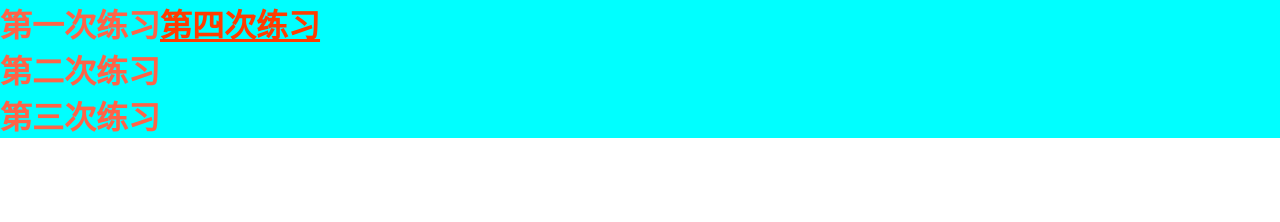
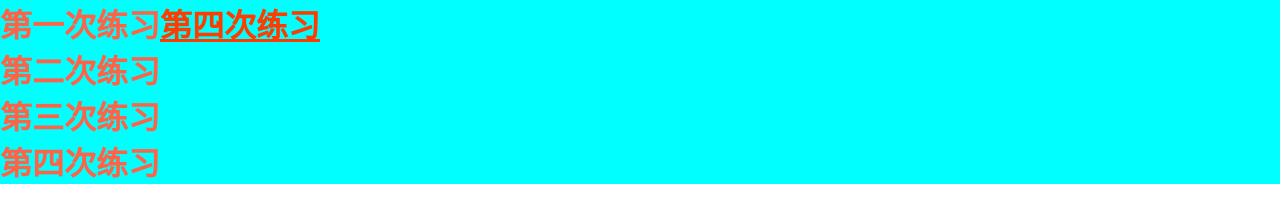
Before and after one commit to XiaoGao52/2023, a plain HTML site: page index.html in a window 1280 px wide. Drawn offline with Linux system fonts and the light colour scheme.

Commit message:
第四次添加h1

```diff
--- a/index.html
+++ b/index.html
@@ -13,6 +13,7 @@
     <h1>第一次练习<a href="">第四次练习</a></h1>
     <h1>第二次练习</h1>
     <h1>第三次练习</h1>
+    <h1>第四次练习</h1>
 </body>
 
 </html>
```
